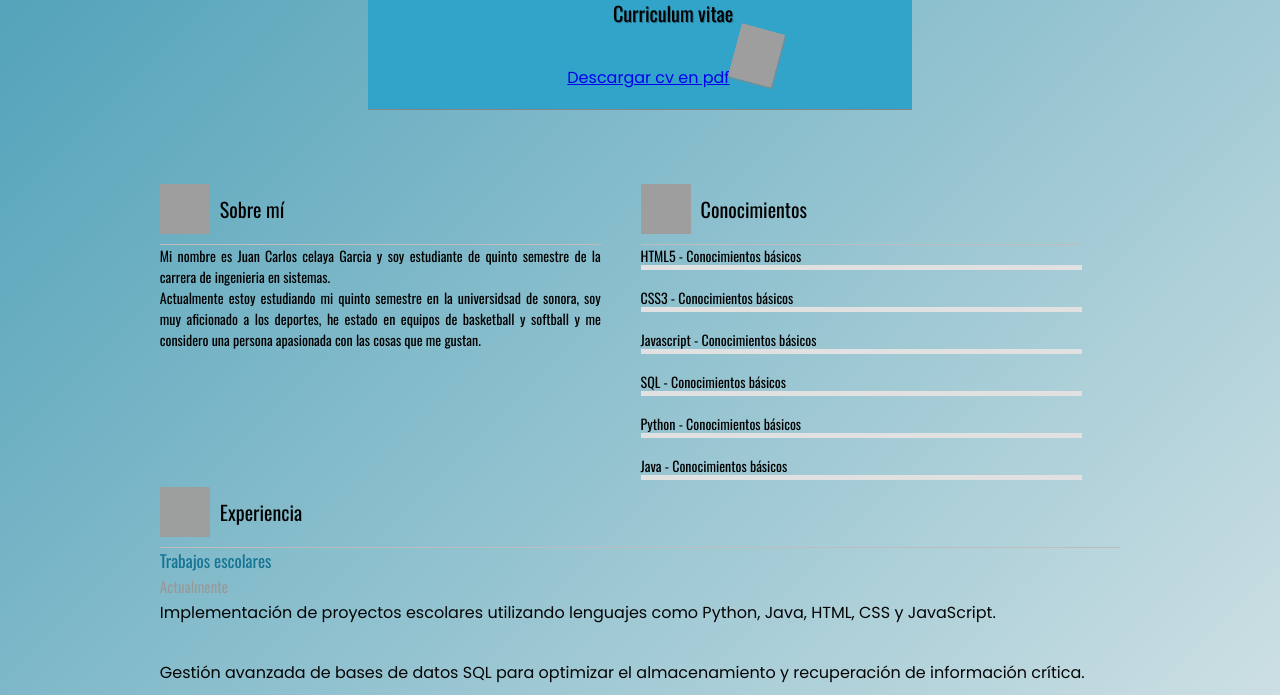
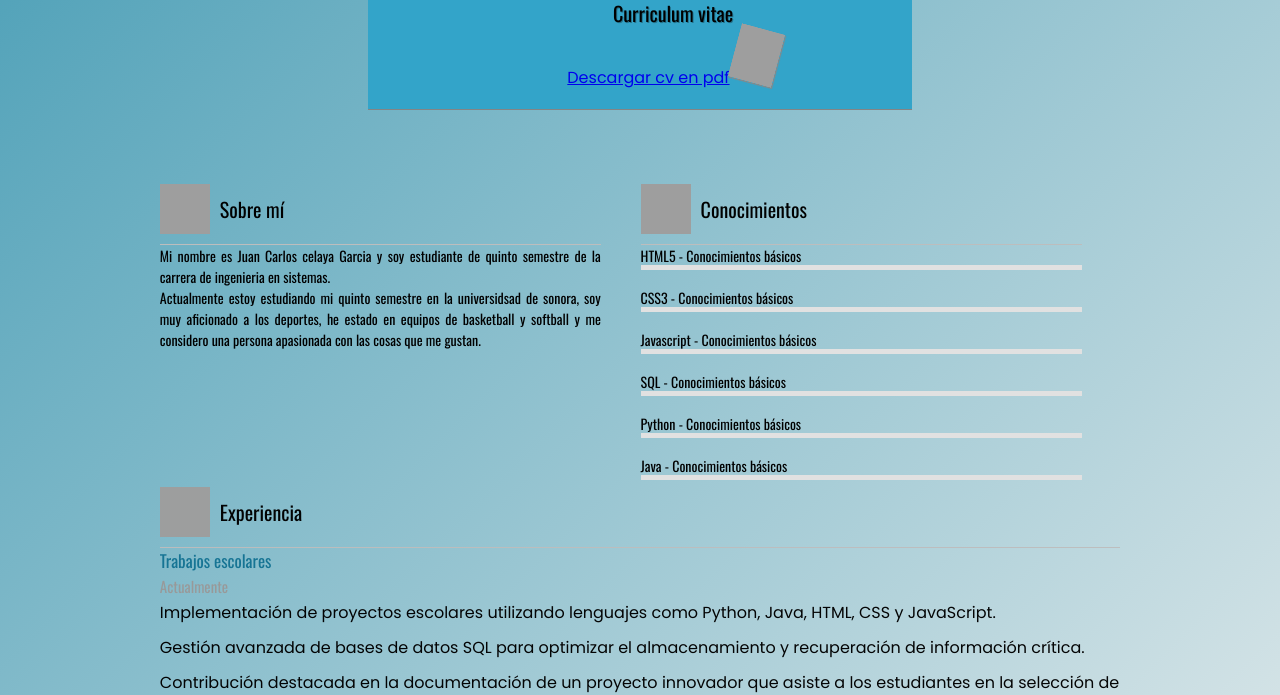
Before and after one commit to jcelaya55/jcelaya55.github.io, a plain HTML site: page index.html in a window 1280 px wide. Shown: the part 263-958 px from the top of the page. Drawn offline with nearby package versions, Linux system fonts and the light colour scheme; grey boxes are pictures that could not be loaded.

Commit message:
Update css.css

```diff
--- a/css.css
+++ b/css.css
@@ -133,7 +133,7 @@ section[role=main] h4 strong {
 }
 
 .experiences li, .training li {
-  margin-bottom: 35px;
+  margin-bottom: 10px;
   list-style: none;
 }
 
```
